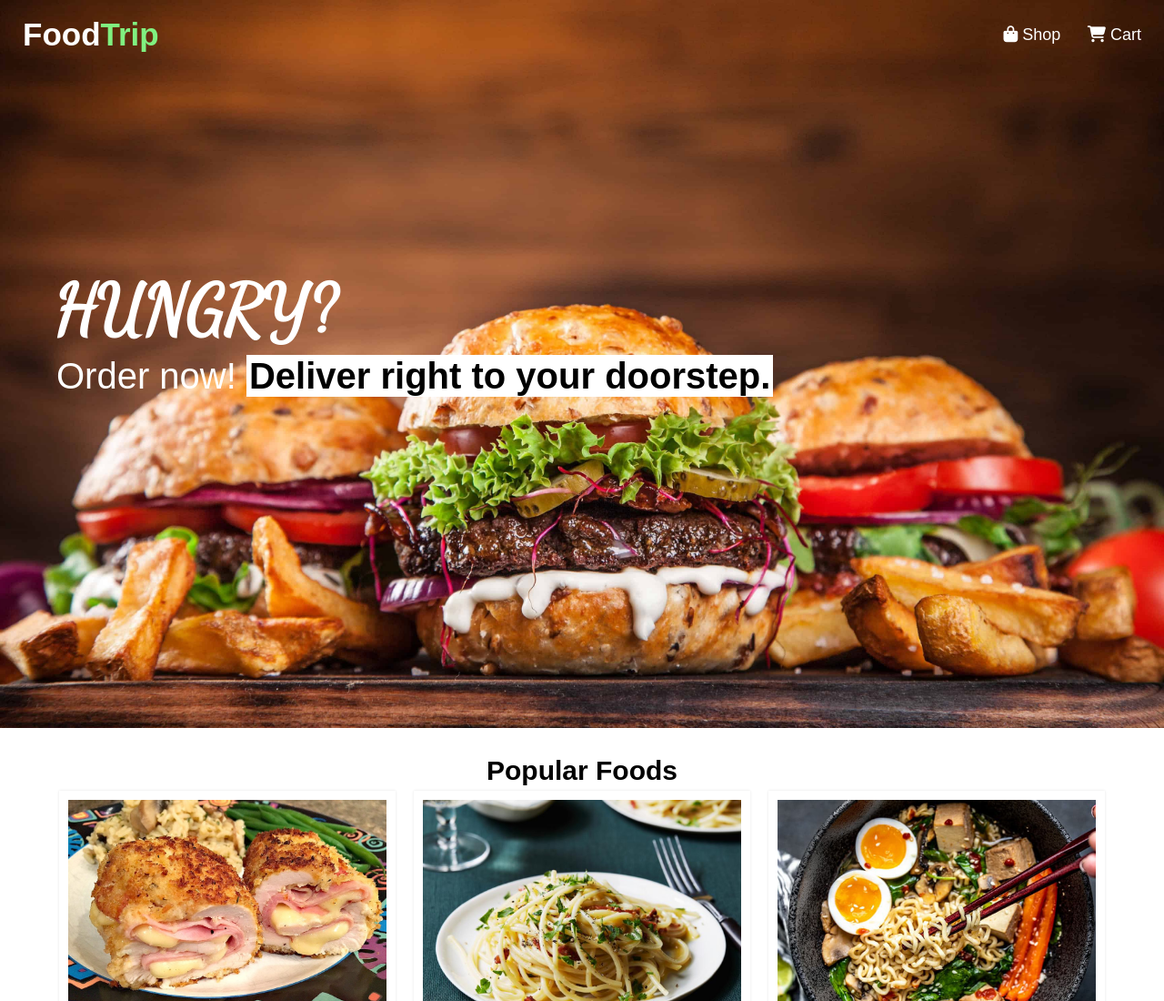
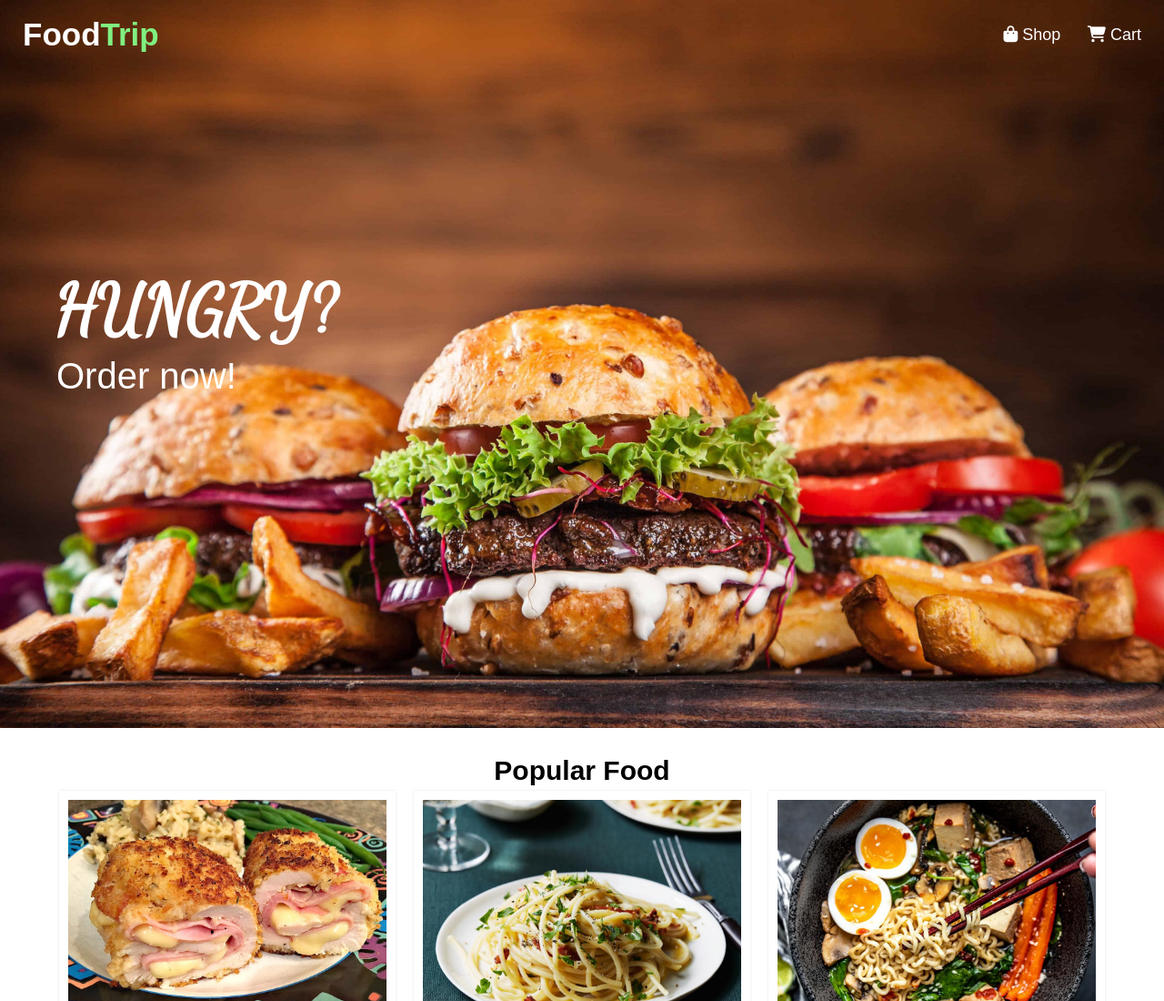
Before and after one commit to Vaughn24/FoodTrip_App, a plain HTML site: page index.html in a window 1280 px wide. Shown: the top 1100 px of the page at 91% size. Drawn offline with Linux system fonts and the light colour scheme.

Commit message:
Update index.html

```diff
--- a/index.html
+++ b/index.html
@@ -30,7 +30,7 @@
         <div class="max-width">
             <div class="home-content">
                 <div class="text-2"><span>HUNGRY?</span></div>
-                <div class="text-3">Order now! <span> Deliver right to your doorstep.</span></div>
+                <div class="text-3">Order now!</div>
             </div>
         </div>
     </section>
@@ -38,7 +38,7 @@
     <section class="shop" id="shop">
         <div class="max-width">
             <div class="shop-panel">
-                <h1 id="popular-food-section">Popular Foods</h1>
+                <h1 id="popular-food-section">Popular Food</h1>
 
                 <!---------------POPULAR FOOD CARDS----------------->
 
```
